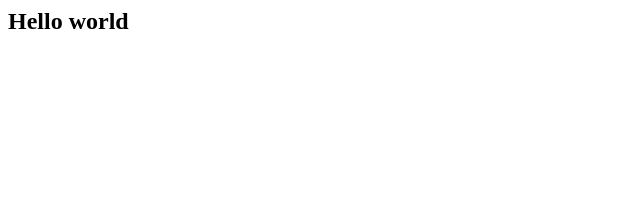
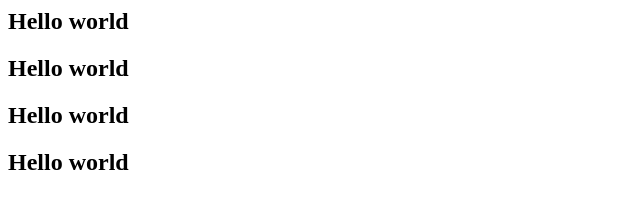
Before and after one commit to matijevicuu/vezba1, a plain HTML site: page index.html in a window 1280 px wide. Shown: the whole page, without its empty margins (0-640 px from the left). Drawn offline with Linux system fonts and the light colour scheme.

Commit message:
Prva promena

```diff
--- a/index.html
+++ b/index.html
@@ -1 +1,7 @@
 <h2>Hello world</h2>
+
+<h2>Hello world</h2>
+
+<h2>Hello world</h2>
+
+<h2>Hello world</h2>
```
